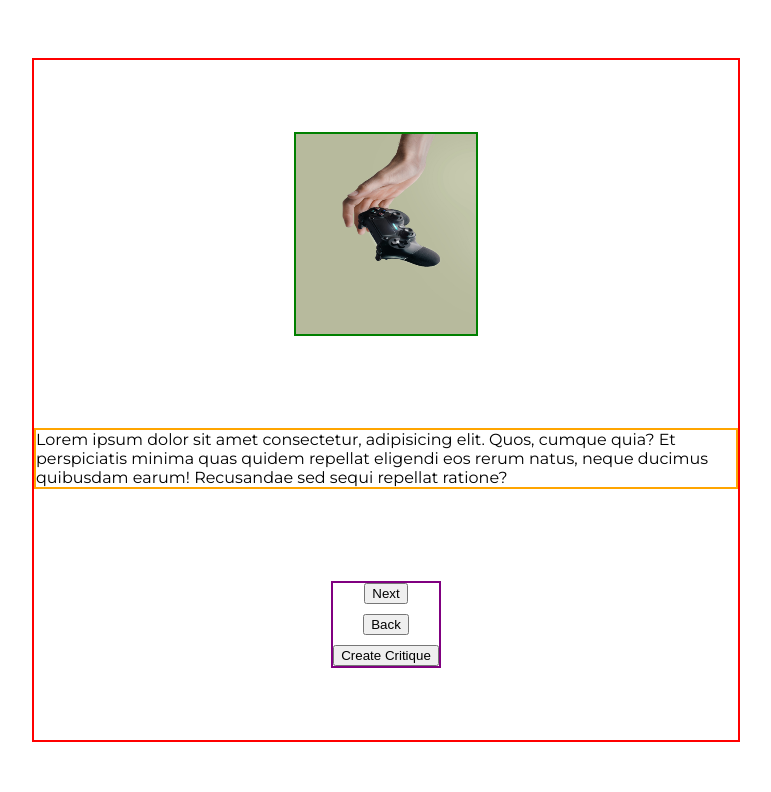
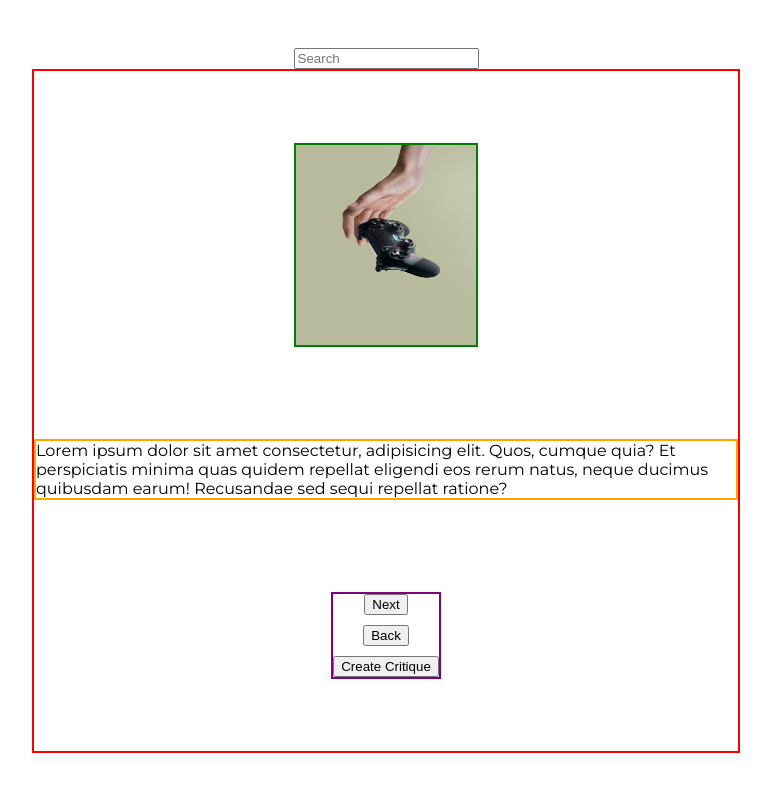
Before and after one commit to TravisBdev/game_critic, a plain HTML site: page index.html in a window 1280 px wide. Shown: the whole page, without its empty margins (254-1025 px from the left). Drawn offline with Linux system fonts and the light colour scheme.

Commit message:
added a search bar - will most likely use it in a form

```diff
--- a/index.html
+++ b/index.html
@@ -9,6 +9,7 @@
   </head>
   <body>
     <div class="App">
+      <input class="search-bar" type="text" placeholder="Search" />
       <div class="main-container">
         <div class="img-container">
           <img class="card-img" src="gameDummy.jpg" alt="#" />
```
